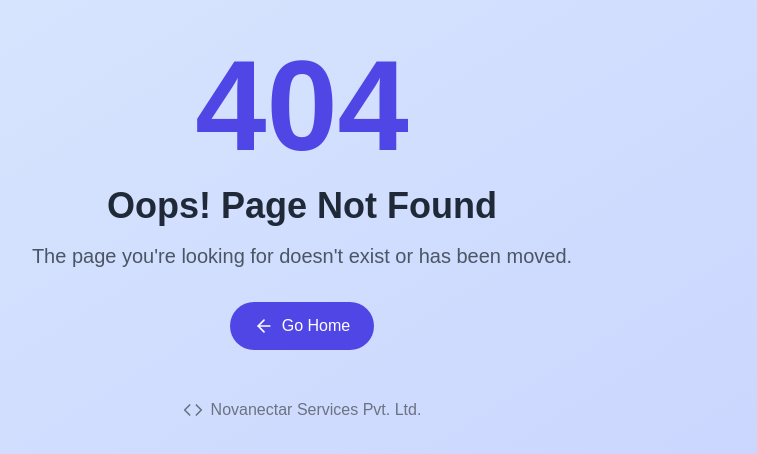
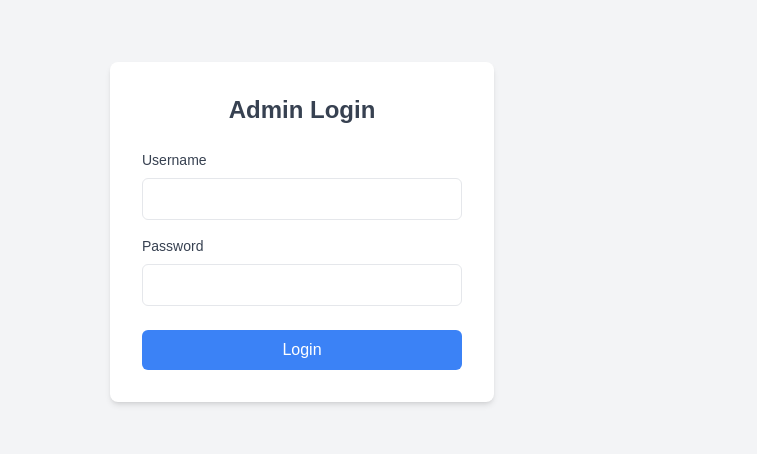
Before and after one commit to avneesh2970/novanectar-main, a Next.js app: page /admin in a window 1280 px wide. Before the commit this address had no page. Shown: the part 168-622 px from the top of the page, without its empty margins (338-1095 px from the left). Built offline with nearby package versions, Linux system fonts and the light colour scheme; a web font is replaced by a local one.

Commit message:
admin dashboard login functionality made

```diff
--- /dev/null
+++ b/src/app/admin/dashboard/page.tsx
@@ -0,0 +1,30 @@
+"use client"
+
+import { useEffect } from "react"
+import { useRouter } from "next/navigation"
+
+export default function AdminDashboard() {
+  const router = useRouter()
+
+  useEffect(() => {
+    const isLoggedIn = sessionStorage.getItem("adminLoggedIn")
+    if (!isLoggedIn) {
+      router.push("/admin")
+    }
+  }, [router])
+
+  const handleLogout = () => {
+    sessionStorage.removeItem("adminLoggedIn")
+    router.push("/admin")
+  }
+
+  return (
+    <div className="min-h-screen text-gray-700 flex flex-col items-center justify-center bg-gray-100">
+      <h1 className="text-3xl font-bold mb-6">Admin Dashboard</h1>
+      <p className="mb-6">Welcome to the admin dashboard!</p>
+      <button onClick={handleLogout} className="bg-red-500 text-white py-2 px-4 rounded-md hover:bg-red-600">
+        Logout
+      </button>
+    </div>
+  )
+}
--- /dev/null
+++ b/src/app/admin/page.tsx
@@ -0,0 +1,67 @@
+"use client"
+
+import { useState } from "react"
+import { useRouter } from "next/navigation"
+
+export default function AdminLogin() {
+  const [username, setUsername] = useState("")
+  const [password, setPassword] = useState("")
+  const [error, setError] = useState("")
+  const router = useRouter()
+
+  const handleSubmit = async (e: React.FormEvent) => {
+    e.preventDefault()
+    const res = await fetch("/api/admin/login", {
+      method: "POST",
+      headers: { "Content-Type": "application/json" },
+      body: JSON.stringify({ username, password }),
+    })
+
+    if (res.ok) {
+      sessionStorage.setItem("adminLoggedIn", "true")
+      router.push("/admin/dashboard")
+    } else {
+      setError("Invalid credentials")
+    }
+  }
+
+  return (
+    <div className="min-h-screen flex items-center justify-center bg-gray-100">
+      <div className="bg-white p-8 rounded-lg shadow-md w-96">
+        <h1 className="text-2xl font-bold mb-6 text-center text-gray-700">Admin Login</h1>
+        {error && <p className="text-red-500 mb-4">{error}</p>}
+        <form onSubmit={handleSubmit}>
+          <div className="mb-4">
+            <label htmlFor="username" className="block mb-2 text-sm font-medium text-gray-700">
+              Username
+            </label>
+            <input
+              type="text"
+              id="username"
+              value={username}
+              onChange={(e) => setUsername(e.target.value)}
+              className="w-full text-gray-700 px-3 py-2 border rounded-md"
+              required
+            />
+          </div>
+          <div className="mb-6">
+            <label htmlFor="password" className="text-gray-700 block mb-2 text-sm font-medium">
+              Password
+            </label>
+            <input
+              type="password"
+              id="password"
+              value={password}
+              onChange={(e) => setPassword(e.target.value)}
+              className="text-gray-700 w-full px-3 py-2 border rounded-md"
+              required
+            />
+          </div>
+          <button type="submit" className="w-full bg-blue-500 text-white py-2 rounded-md hover:bg-blue-600">
+            Login
+          </button>
+        </form>
+      </div>
+    </div>
+  )
+}
--- /dev/null
+++ b/src/app/api/admin/login/route.ts
@@ -0,0 +1,11 @@
+import { NextResponse } from "next/server"
+
+export async function POST(request: Request) {
+  const { username, password } = await request.json()
+
+  if (username === process.env.ADMIN_USERNAME && password === process.env.ADMIN_PASSWORD) {
+    return NextResponse.json({ success: true })
+  } else {
+    return NextResponse.json({ success: false }, { status: 401 })
+  }
+}
--- a/src/app/career/page.tsx
+++ b/src/app/career/page.tsx
@@ -102,7 +102,7 @@ export default function Jobs() {
               className="bg-white p-4 border border-gray-200 rounded-lg hover:shadow-lg transition-shadow"
             >
               <div className="flex items-center gap-3 mb-3">
-                <div className="relative w-10 h-10">
+                {/* <div className="relative w-10 h-10">
                   <Image
                     src={job.company.logo || "/placeholder.svg"}
                     alt={job.company.name}
@@ -113,7 +113,7 @@ export default function Jobs() {
                       target.src = "/placeholder.svg"
                     }}
                   />
-                </div>
+                </div> */}
                 <h3 className="font-semibold text-gray-900">{job.position}</h3>
               </div>
               <div className="flex items-center text-gray-600 mb-2">
--- a/src/components/why-us/WhyUsSession.tsx
+++ b/src/components/why-us/WhyUsSession.tsx
@@ -72,7 +72,9 @@ export const WhyChooseUs = () => {
           transition={{ duration: 0.6 }}
           className="max-w-4xl mx-auto text-center"
         >
-          <h2 className="text-2xl font-medium text-gray-800 mb-14">
+          <h2
+            className={`font-medium text-gray-900 text-4xl mb-12 text-center underline pt-8 ${DMSans.className}`}
+          >
             Why Choose Us?
           </h2>
 
```
Also changed, not shown: src/components/ourClients/Clients.tsx (+42 -35 lines), src/assets/clients/6.png (added), src/assets/clients/7.png (added).
